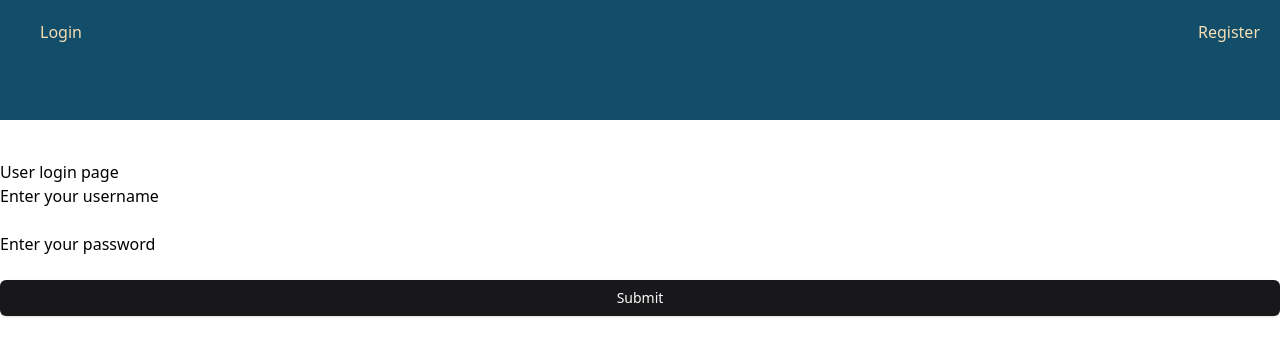
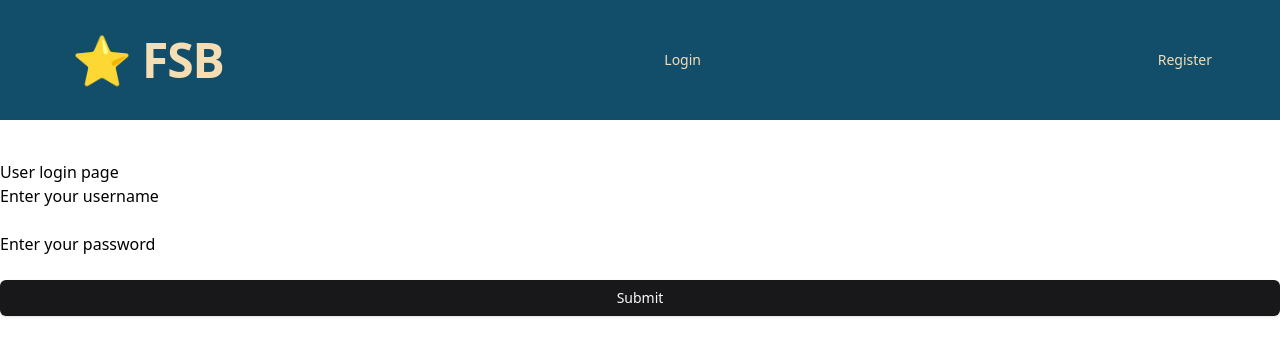
Before and after one commit to ValeriiaPavl/FSB-frontend, a Next.js app: page /login in a window 1280 px wide. Shown: the top 356 px of the page. Built offline with nearby package versions, Linux system fonts and the light colour scheme; no server answers.

Commit message:
styled navbar

```diff
--- a/src/components/NavBar.tsx
+++ b/src/components/NavBar.tsx
@@ -1,8 +1,12 @@
 import Link from "next/link";
-import { useEffect, useState } from "react";
+import { ReactNode, useEffect, useState } from "react";
 import { Button } from "@/components/ui/button";
 
-const NavWithToken = () => {
+interface NavWithTokenProps {
+  children: ReactNode;
+}
+
+const NavWithToken = (props: NavWithTokenProps) => {
   const [checked, setChecked] = useState<"noToken" | "hasToken">("noToken");
   useEffect(() => {
     const tokenFromLs = localStorage.getItem("token");
@@ -18,27 +22,53 @@ const NavWithToken = () => {
     setChecked("noToken");
   };
 
-  if (checked === "noToken") {
-    console.log(checked);
-    return (
-      <nav className="nav-bar">
-        <Link href="/login">Login</Link>
-        <Link href="/register">Register</Link>
+  return (
+    <div className="sticky top-0">
+      <nav className="nav-bar flex items-center">
+        <div className="mx-auto container relative flex items-center justify-between content-center">
+          <span className="scroll-m-20 text-4xl font-extrabold tracking-tight lg:text-5xl">
+            ⭐ FSB
+          </span>
+          {checked === "hasToken" ? (
+            <>
+              <Button variant="link">
+                <Link href="/users" className="text-lg font-semibold">
+                  All users
+                </Link>
+              </Button>
+              <Button variant="link">
+                <Link href="/likes/from" className="text-lg font-semibold">
+                  Likes from you
+                </Link>
+              </Button>
+              <Button variant="link">
+                <Link href="/likes/to" className="text-lg font-semibold">
+                  Who liked you
+                </Link>
+              </Button>
+              <Button variant="link">
+                <Link href="/likes/mutual" className="text-lg font-semibold">
+                  Mutual likes
+                </Link>
+              </Button>
+              <Button variant="destructive" onClick={handleLogout}>
+                Log Out
+              </Button>
+            </>
+          ) : (
+            <>
+              <Button variant="link">
+                <Link href="/login">Login</Link>
+              </Button>
+              <Button variant="link">
+                <Link href="/register">Register</Link>
+              </Button>
+            </>
+          )}
+        </div>
       </nav>
-    );
-  } else {
-    console.log(checked);
-    return (
-      <nav className="nav-bar">
-        <Link href="/users">All users</Link>
-        <Link href="/likes/from">Likes from you</Link>
-        <Link href="/likes/to">Who liked you</Link>
-        <Button variant="destructive" onClick={handleLogout}>
-          Log Out
-        </Button>
-      </nav>
-    );
-  }
+    </div>
+  );
 };
 
 export default NavWithToken;
```
